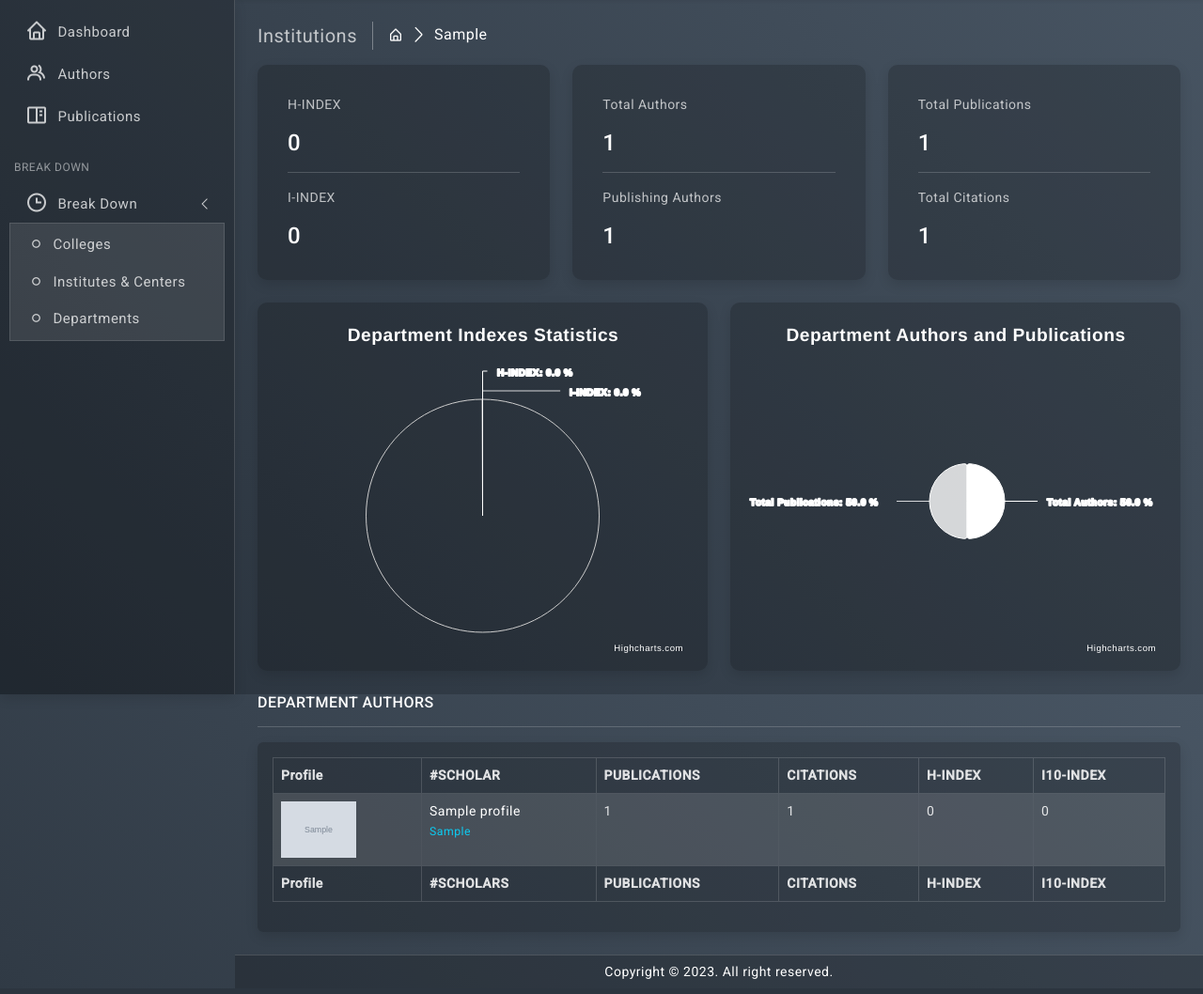
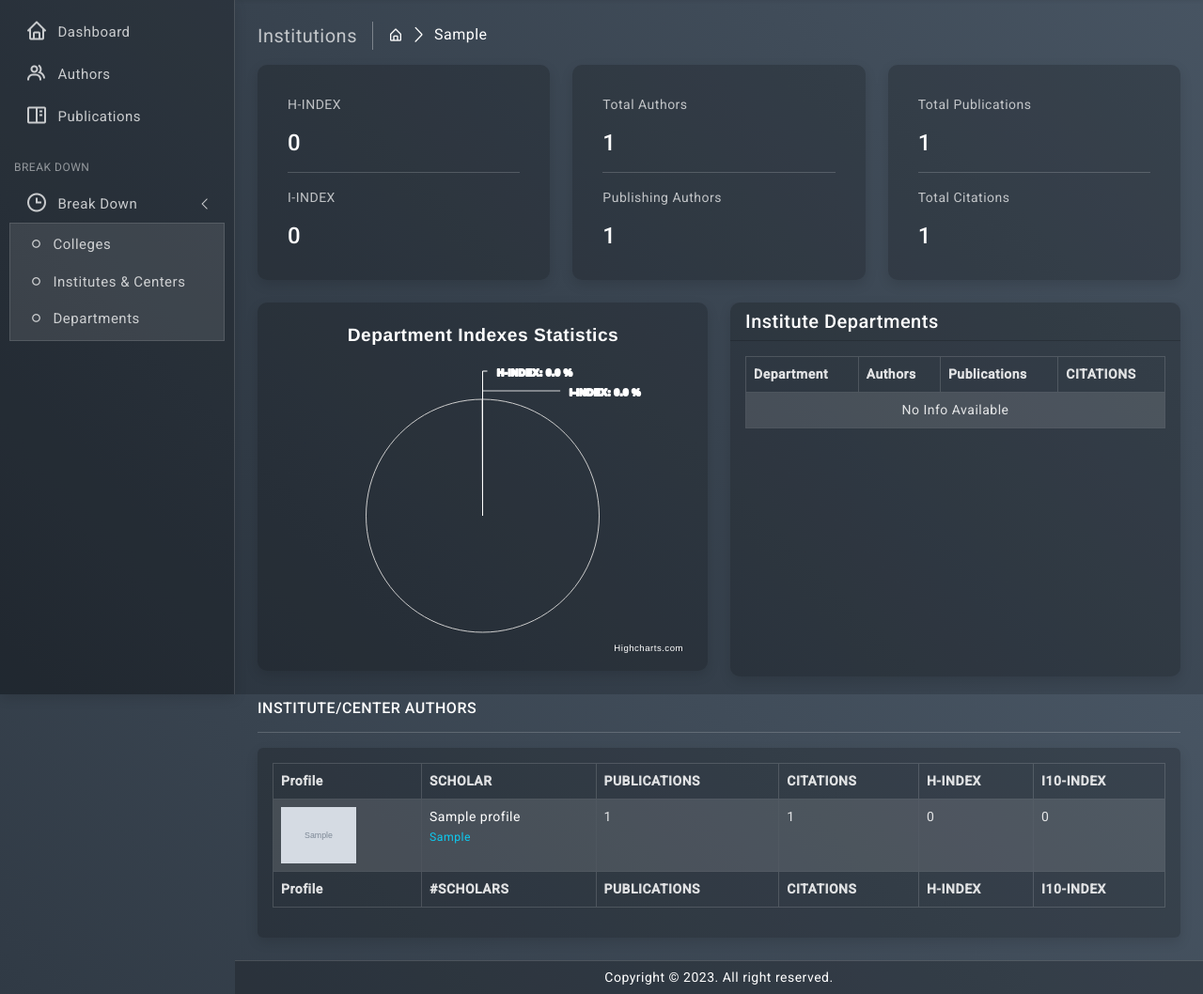
Before and after one commit to DevPrinceK/UG-Scholar, a Django app: a page that uses ug_scholar/dashboard/templates/pages/faculty-details.html in a window 1280 px wide. Shown: the part 61-1119 px from the top of the page at 94% size. Run offline with Django 4.2, Linux system fonts and the light colour scheme; tables that the repository leaves empty hold one stand-in row (values such as "Sample post"); grey boxes marked "Sample" are stand-in pictures; some libraries are stand-ins or nearby versions.

Commit message:
Update faculty-details.html

```diff
--- a/ug_scholar/dashboard/templates/pages/faculty-details.html
+++ b/ug_scholar/dashboard/templates/pages/faculty-details.html
@@ -73,14 +73,49 @@
             </div>
             <div class="col-12 col-lg-6">
               <div class="card radius-10">
+                <div class="card-header">
+                    <div class="d-flex align-items-center">
+                        <h5 class="mb-0">Institute Departments</h5>
+                    </div>
+                </div>
                   <div class="card-body">
+                    {% comment %}
                       <div id="authorNPubChart" data-performance="{{institution_auth_pub_json}}"></div>
+                    {% endcomment %}
+                    <div class="table-responsive" style="height: 325px; overflow-y: scroll;">
+                        <table id="example" class="table table-striped table-bordered" style="width:100%">
+                            <thead>
+                                <tr>
+                                    <th>Department</th>
+                                    <th>Authors</th>
+                                    <th>Publications</th>
+                                    <th>CITATIONS</th>
+                                </tr>
+                            </thead>
+                            <tbody>
+                                {% if filtered_departments %}
+                                        {% for department in filtered_departments %}
+                                            <td><span data-bs-toggle="tooltip" data-bs-placement="top" title="{{department.name}}">{{department.abbr }}</span> </td>
+                                            <td>{{department.total_authors }} ({{department.authors_with_publications}}) </td>
+                                            <td>{{department.total_publications|intcomma }}</td>
+                                            <td>{{department.total_citations|intcomma }}</td>
+                                        </tr>
+                                        {% endfor %}
+                                        {% else %}
+                                        <tr>
+                                            <td colspan="6" class="text-center">No Info Available</td>
+                                        </tr>
+                                        {% endif %}
+                            </tbody>
+                        </table>
+                    </div>
+
                     </div>
               </div>
           </div>
         </div><!--end row-->
 
-        <h6 class="mb-0 text-uppercase">Department Authors</h6>
+        <h6 class="mb-0 text-uppercase">Institute/Center Authors</h6>
         <hr/>
         <div class="card">
             <div class="card-body">
@@ -89,7 +124,7 @@
                         <thead>
                             <tr>
                                 <th>Profile</th>
-                                <th>#SCHOLAR</th>
+                                <th>SCHOLAR</th>
                                 <th>PUBLICATIONS</th>
                                 <th>CITATIONS</th>
                                 <th>H-INDEX</th>
```
